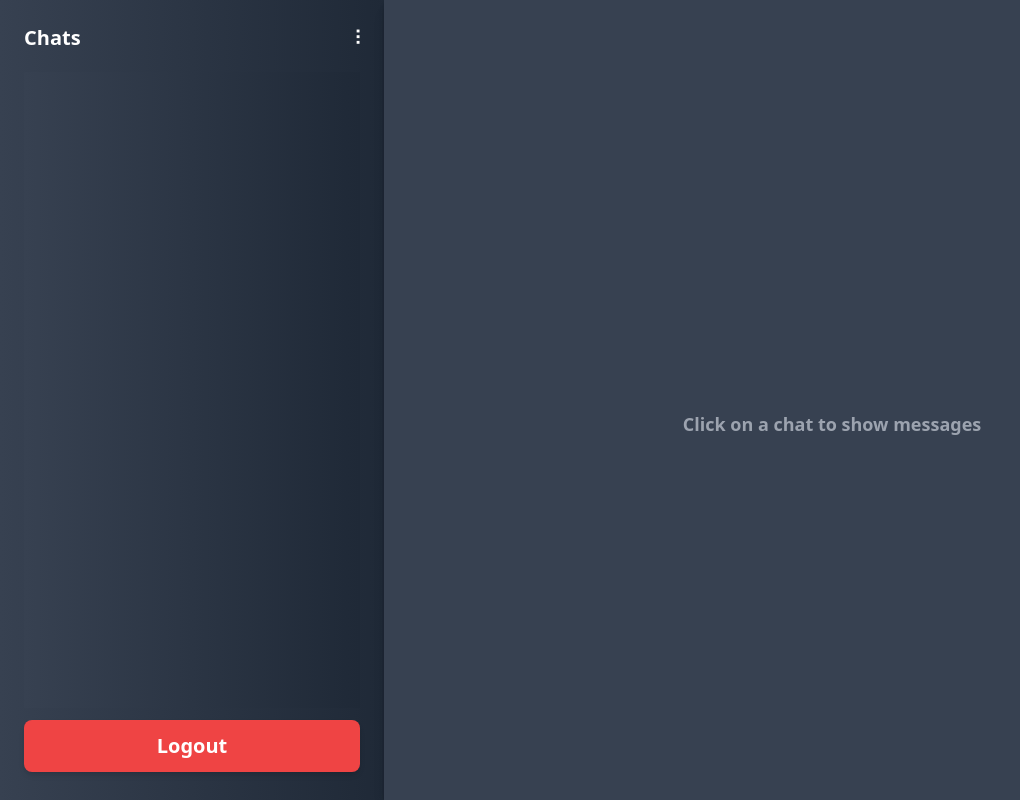
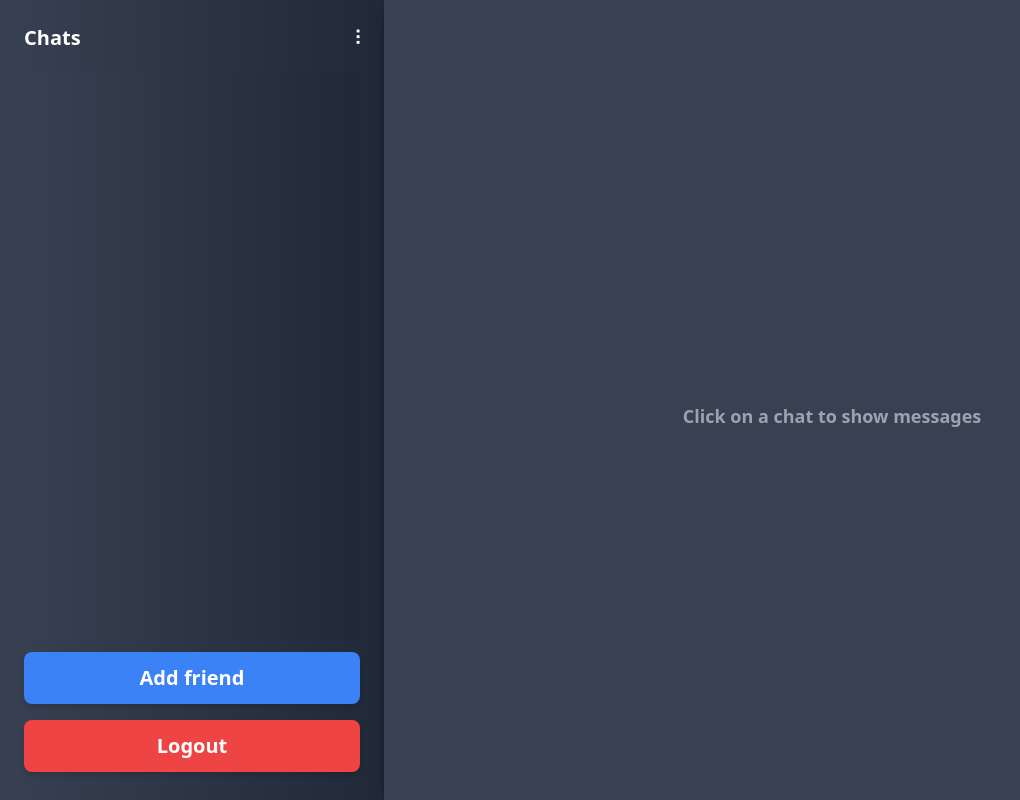
Before and after one commit to BrokenTime9/chatApp, a React (Create React App) app: page /dashboard in a window 1280 px wide. Shown: the whole page, without its empty margins (0-1020 px from the left). Built offline with nearby package versions, Linux system fonts and the light colour scheme; no server answers.

Commit message:
random update

```diff
--- a/src/components/dashboard/index.jsx
+++ b/src/components/dashboard/index.jsx
@@ -67,8 +67,7 @@ const Dashboard = () => {
       window.location.href = "/";
     }
   };
-
-  const toggleFormVisibility = () => {
+  const handleAdd = () => {
     setIsFormVisible((prevState) => !prevState);
   };
   const toggleChatVisibility = () => {
@@ -98,14 +97,16 @@ const Dashboard = () => {
                 >
                   <div className="flex flex-row text-xl font-semibold mb-5 justify-between">
                     <h1>Chats</h1>
-                    <h1
-                      className="text-white font-semibold cursor-pointer"
-                      onClick={toggleFormVisibility}
-                    >
-                      ⫶
-                    </h1>
+                    <h1>⫶</h1>
                   </div>
-                  <ShowChats />
+                  <ShowChats addF={isFormVisible} />
+                  <div
+                    onClick={handleAdd}
+                    className="p-3 mt-3 mb-1 bg-blue-500 text-white rounded-lg shadow-md hover:bg-blue-600 cursor-pointer text-center text-xl font-semibold"
+                  >
+                    Add friend
+                  </div>
+
                   <div
                     onClick={handleLogOut}
                     className="p-3 mt-3 mb-1 bg-red-500 text-white rounded-lg shadow-md hover:bg-red-600 cursor-pointer text-center text-xl font-semibold"
@@ -139,7 +140,6 @@ const Dashboard = () => {
                   ""
                 )}
               </div>
-              {isFormVisible && <CreateChat />}
             </div>
           ) : (
             ""
--- a/src/components/dashboard/showChat/ShowChat.jsx
+++ b/src/components/dashboard/showChat/ShowChat.jsx
@@ -2,8 +2,9 @@ import axios from "axios";
 import React, { useContext, useEffect, useState } from "react";
 import Chat from "./chat/Chat";
 import UrlContext from "../../context/urlContext";
+import CreateChat from "../createChat/CreateChat";
 
-const ShowChats = ({ chatVisibility }) => {
+const ShowChats = ({ addF }) => {
   const [chats, setChats] = useState([]);
   const [isLoading, setIsLoading] = useState(true);
   const { url } = useContext(UrlContext);
@@ -22,8 +23,9 @@ const ShowChats = ({ chatVisibility }) => {
   }, []);
 
   return (
-    <div className="w-full max-w-4xl flex-grow mx-auto p-6 bg-gradient-to-r from-gray-700 to-gray-800 overflow-y-auto no-scrollbar">
-      <Chat loading={isLoading} chatArray={chats} />
+    <div className="w-full max-w-4xl flex-grow mx-auto p-2 bg-gradient-to-r from-gray-700 to-gray-800 overflow-y-auto no-scrollbar">
+      {addF ? <CreateChat /> : ""}
+      {!addF ? <Chat loading={isLoading} chatArray={chats} /> : ""}
     </div>
   );
 };
--- a/src/components/dashboard/showChat/chat/Chat.jsx
+++ b/src/components/dashboard/showChat/chat/Chat.jsx
@@ -48,7 +48,7 @@ const Chat = ({ loading, chatArray }) => {
           <div
             key={i}
             onClick={() => handleClick(chat)}
-            className="flex items-center justify-between p-4 mb-4 bg-gradient-to-r from-gray-700 to-gray-800 text-white rounded-lg shadow-lg hover:bg-gradient-to-r hover:from-gray-600 hover:to-gray-700 cursor-pointer"
+            className="flex items-center justify-between p-4 mb-4 bg-gradient-to-r from-gray-500 to-gray-600 text-white rounded-lg shadow-lg hover:bg-gradient-to-r hover:from-gray-600 hover:to-gray-700 cursor-pointer"
           >
             {/* Owner 1 */}
             <div className="text-lg font-semibold">
--- a/src/components/dashboard/showChat/chatHeader/ChatHeader.jsx
+++ b/src/components/dashboard/showChat/chatHeader/ChatHeader.jsx
@@ -32,6 +32,7 @@ const ChatHeader = ({ chat, chatVisibility, mobile }) => {
           className="self-center cursor-pointer hover:text-blue-500 transition duration-200"
           onClick={visible}
         >
+          {mobile ? "< " : ""}
           {oppUser}
         </h1>
       )}
--- a/src/components/dashboard/showMessages/ShowMessages.jsx
+++ b/src/components/dashboard/showMessages/ShowMessages.jsx
@@ -13,24 +13,34 @@ const ShowMessages = ({ mob }) => {
   const { ws } = useContext(WsContext);
   const { url } = useContext(UrlContext);
 
-  const handleMap = (e, i) => {
+  const handleMap = (e, i, messages) => {
     const isCurrentUser = e.owner.username === user;
     const date = new Date(e.timestamp);
+    console.log(e);
 
     const options = { hour: "2-digit", minute: "2-digit" };
     const timeString = date.toLocaleTimeString([], options);
+    const currentOwner = e.owner.username;
+    if (messages[i - 1]) {
+      const prevOwner = messages[i - 1].owner.username;
+    }
 
     return (
       <div
-        className={`flex ${isCurrentUser ? "justify-end" : "justify-start"} mb-3`}
+        className={`flex ${isCurrentUser ? "justify-end" : "justify-start"} mb-2`}
         key={i}
       >
         <div
-          className={`bg-gradient-to-r bg-blue-500 text-white flex gap-2 w-auto inline-block p-3 rounded-lg max-w-[80%] break-words whitespace-pre-wrap`}
+          className={`relative bg-gradient-to-r bg-blue-500 text-white flex gap-2 w-auto inline-block pt-2 pl-3 pb-4 pr-11 rounded-lg max-w-full break-words whitespace-pre-wrap break-words break-all`}
         >
+          {
+            <div class="absolute top-0 right-0 w-0 h-0 border-t-8 border-r-8 border-t-blue-500 border-r-blue-500"></div>
+          }
           <p className="pt-1">{e.content}</p>
 
-          <p className={`text-xs text-white text-right pt-4`}>{timeString}</p>
+          <p className={`text-xs text-white absolute right-2 bottom-1`}>
+            {timeString}
+          </p>
         </div>
       </div>
     );
@@ -77,7 +87,7 @@ const ShowMessages = ({ mob }) => {
 
   return (
     <div
-      className={`${mob && chatId.length === 0 ? "hidden" : ""} flex-grow p-12 pb-0 overflow-y-auto bg-gray-700 shadow-md no-scrollbar`}
+      className={`${mob && chatId.length === 0 ? "hidden" : ""} flex-grow p-8  pb-0 overflow-y-auto bg-gray-700 shadow-md no-scrollbar`}
     >
       {!chatId || chatId.length === 0 ? (
         <div
```
